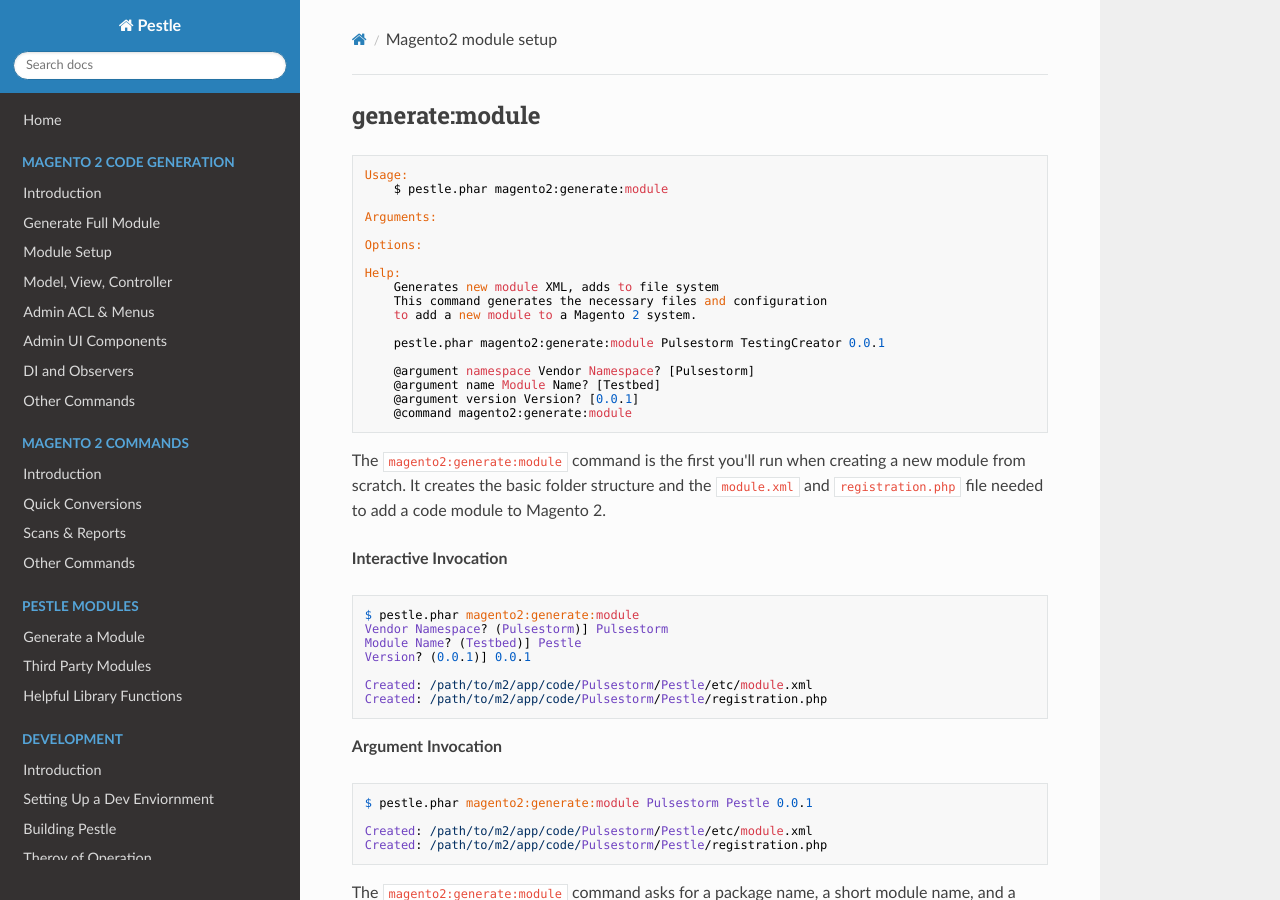
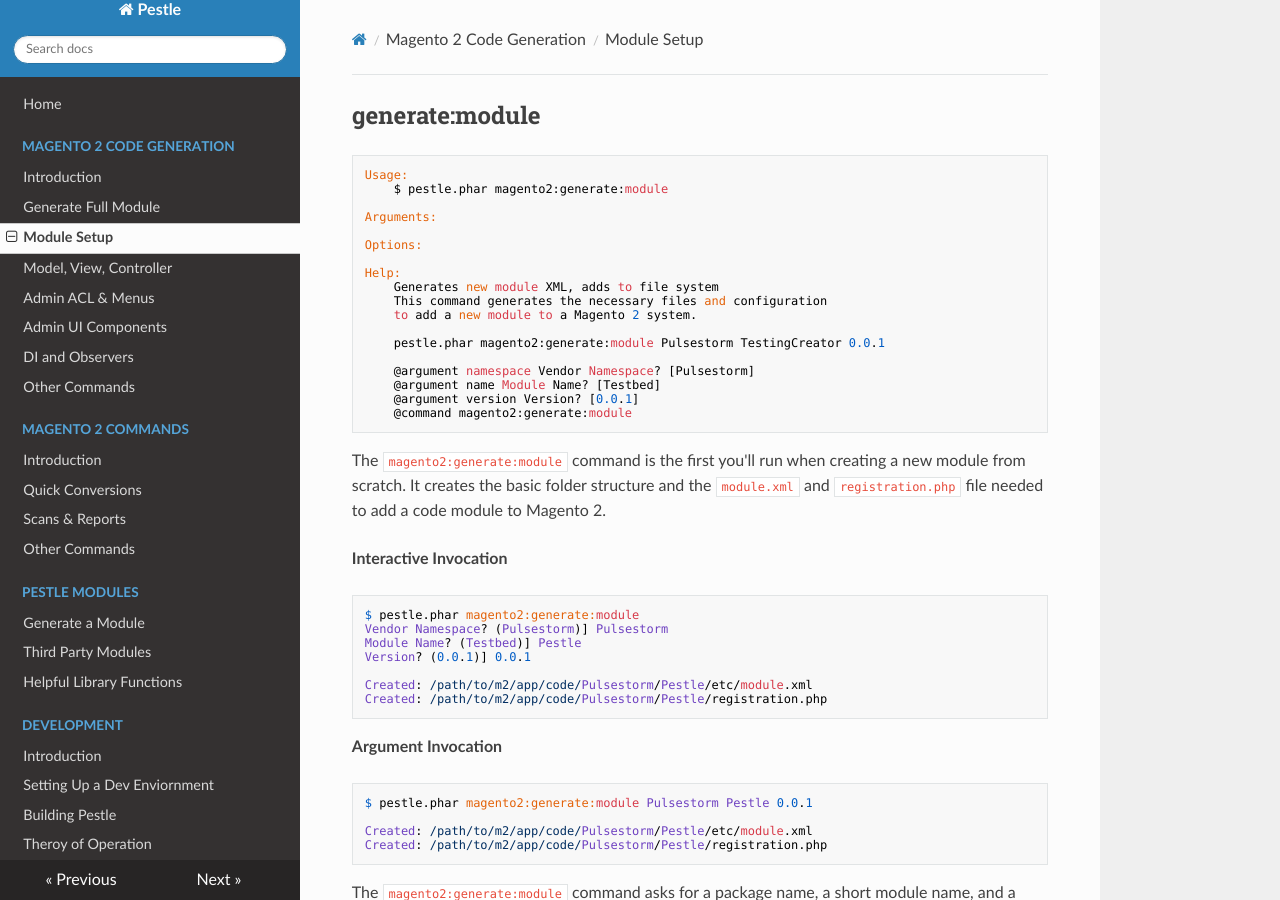
Before and after one commit to astorm/pestle, an MkDocs documentation site: the page built from docs/magento2-module-setup.md, in a window 1280 px wide and 900 px high. Built offline with MkDocs 1.6.1, drawn with Linux system fonts in a browser that asks for light colours; nearby versions of some CDN libraries; part of the change alters nothing that is shown.

Commit message:
fixing a link

```diff
--- a/mkdocs.yml
+++ b/mkdocs.yml
@@ -5,7 +5,7 @@ nav:
     - Magento 2 Code Generation:
         - Introduction: magento2-introduction.md
         - Generate Full Module: magento2-generate-full-module.md
-        - Module Setup: module2-module-setup.md
+        - Module Setup: magento2-module-setup.md
 
         # Model, View, Controller
         - Model, View, Controller: magento2-mvc.md
```
